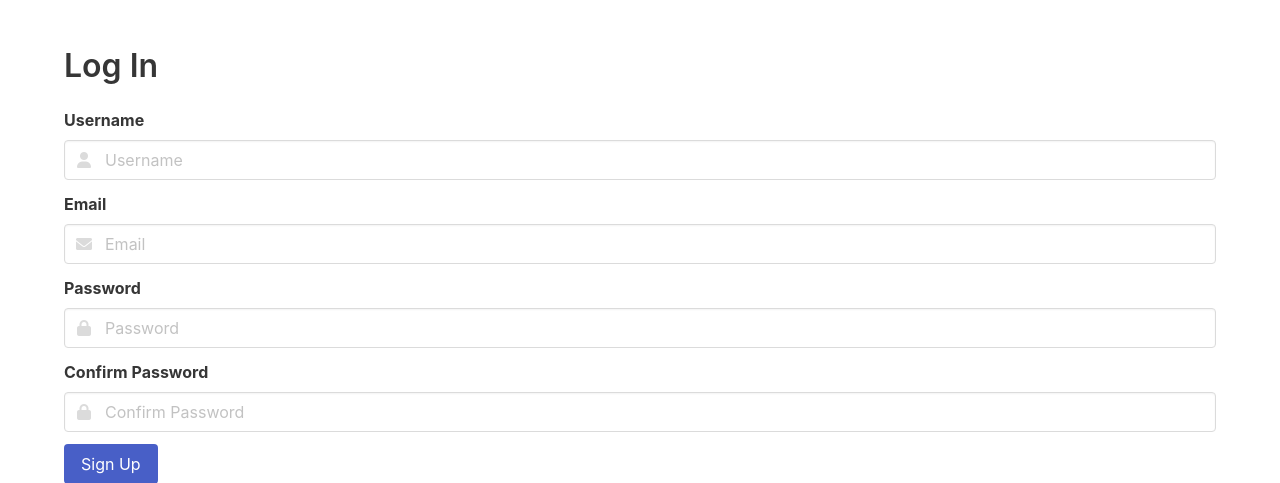
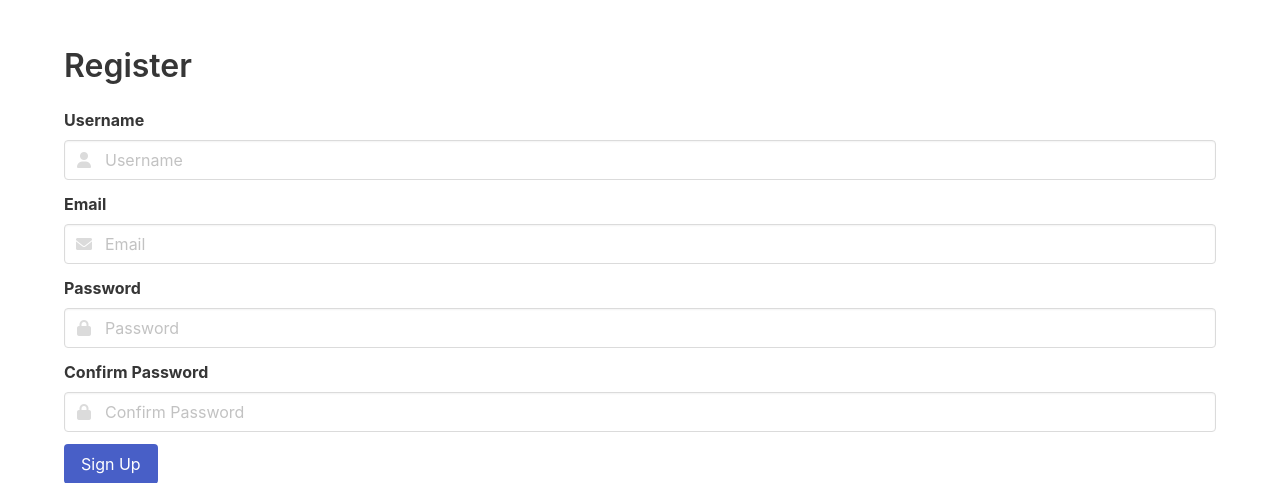
Before and after one commit to mss-hack-club/flask-blog, a Flask app: page /register in a window 1280 px wide. Shown: the part 56-539 px from the top of the page. Run offline with Flask 2, Linux system fonts and the light colour scheme.

Commit message:
fix(register-page): fixed title on register page

```diff
--- a/application/templates/register.html
+++ b/application/templates/register.html
@@ -2,7 +2,7 @@
 {% block content %}
 <form method="POST" action="">
     {{ form.hidden_tag() }}
-    <h1 class="title">Log In</h1>
+    <h1 class="title">Register</h1>
     <div class="field">
         {{ form.username.label(class="label") }}
         <div class="control has-icons-left has-icons-right">
```
